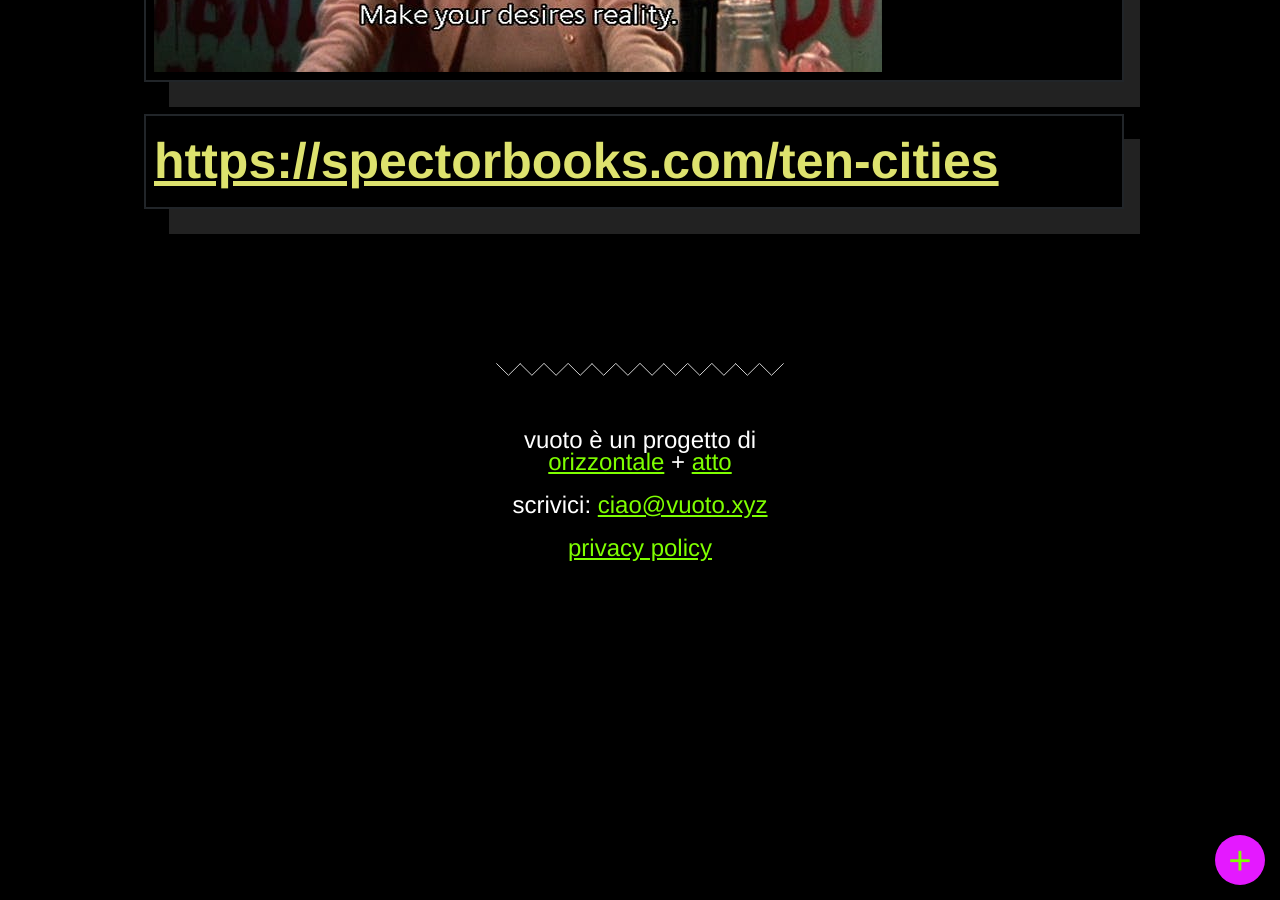
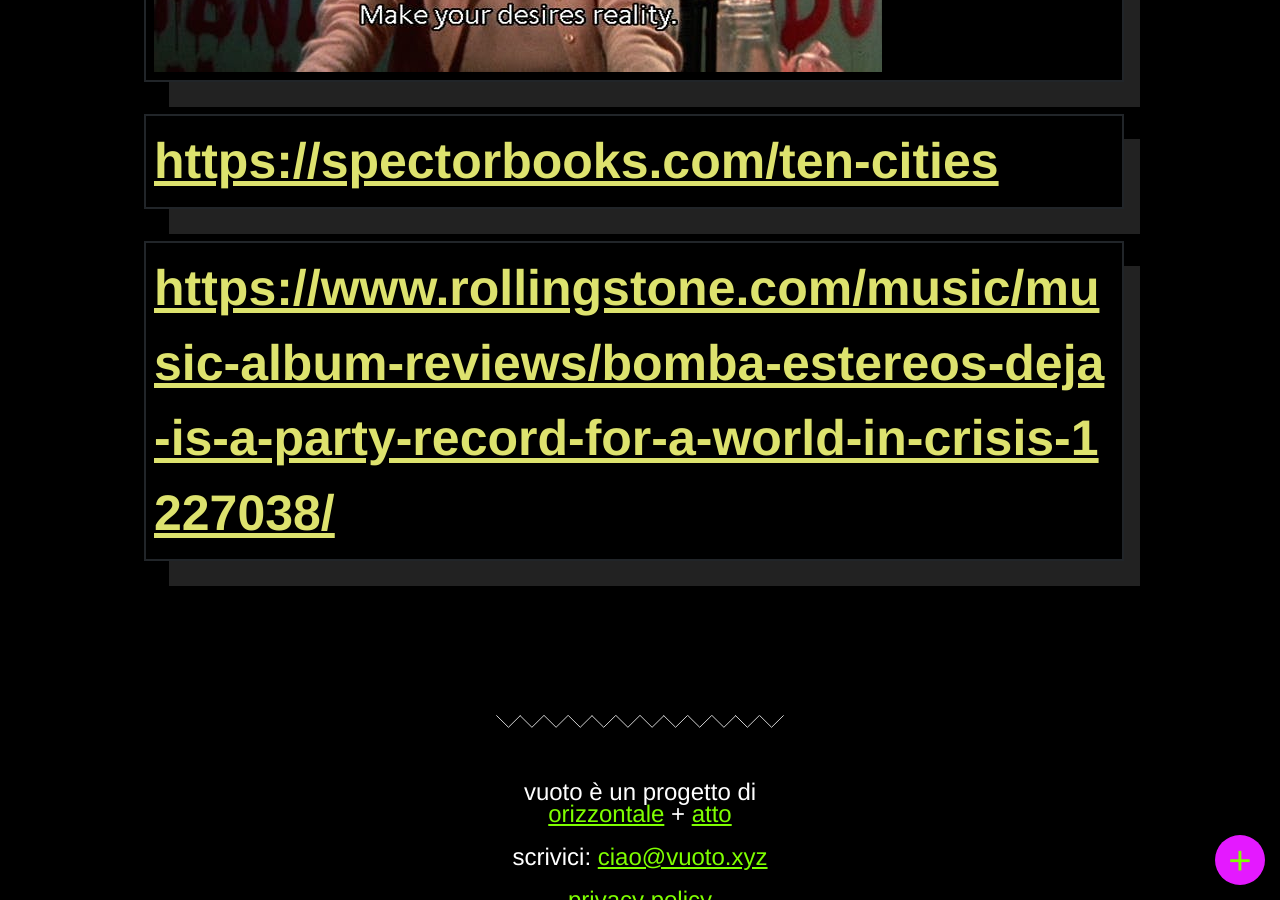
Before and after one commit to jacoping/vuoto-2021, a Jekyll site: the page built from festa.md, in a window 1280 px wide and 900 px high, scrolled down 16651 px. Built offline with Jekyll 4.4.1, drawn with Linux system fonts in a browser that asks for light colours; some web fonts are replaced.

Commit message:
Update festa-extra.yml

```diff
--- a/_data/festa-extra.yml
+++ b/_data/festa-extra.yml
@@ -157,3 +157,7 @@
 - title: "Ten Cities: Clubbing in Nairobi, Cairo, Kyiv, Johannesburg, Berlin, Naples, Luanda, Lagos, Bristol, Lisbon, 1960-March 2020"
   link: "https://spectorbooks.com/ten-cities"
   type: link
+
+- title: "Deja: a party record for a world in crisis"
+  link: "https://www.rollingstone.com/music/music-album-reviews/bomba-estereos-deja-is-a-party-record-for-a-world-in-crisis-1227038/"
+  type: link
```
